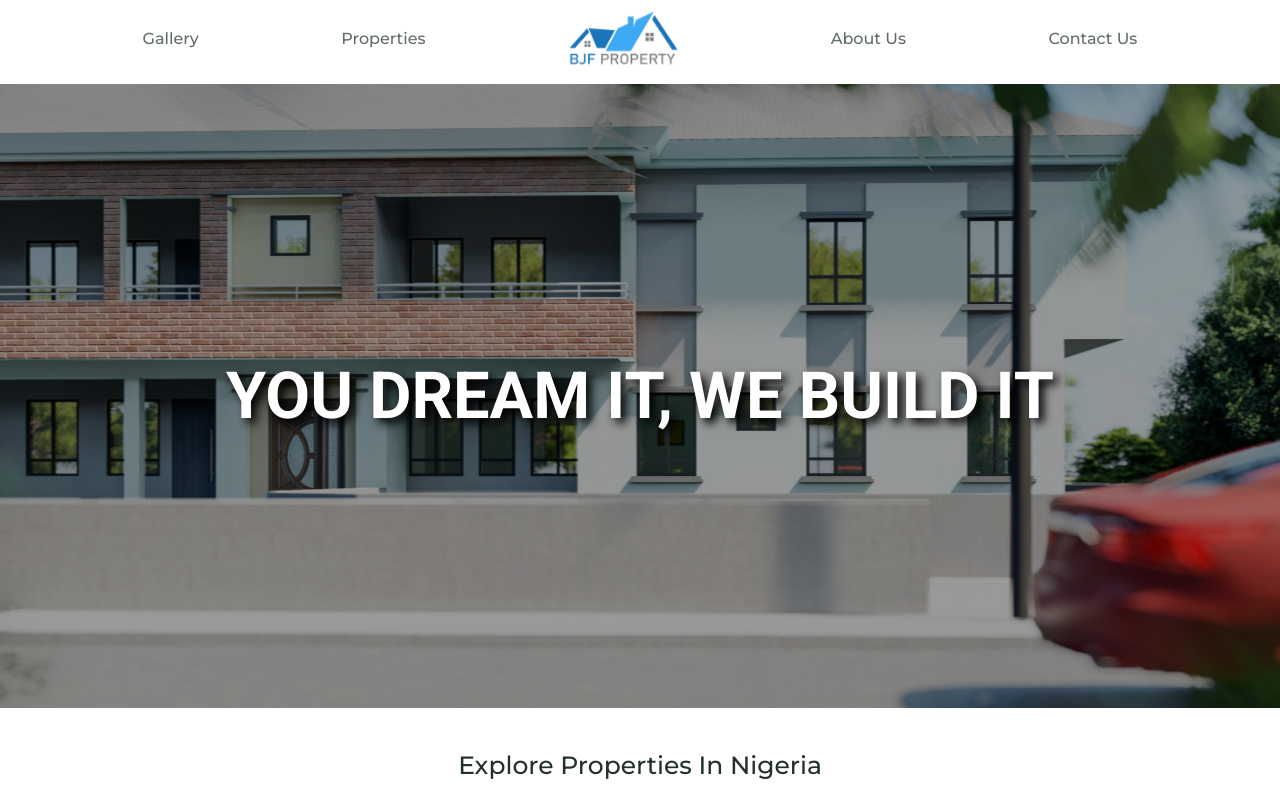
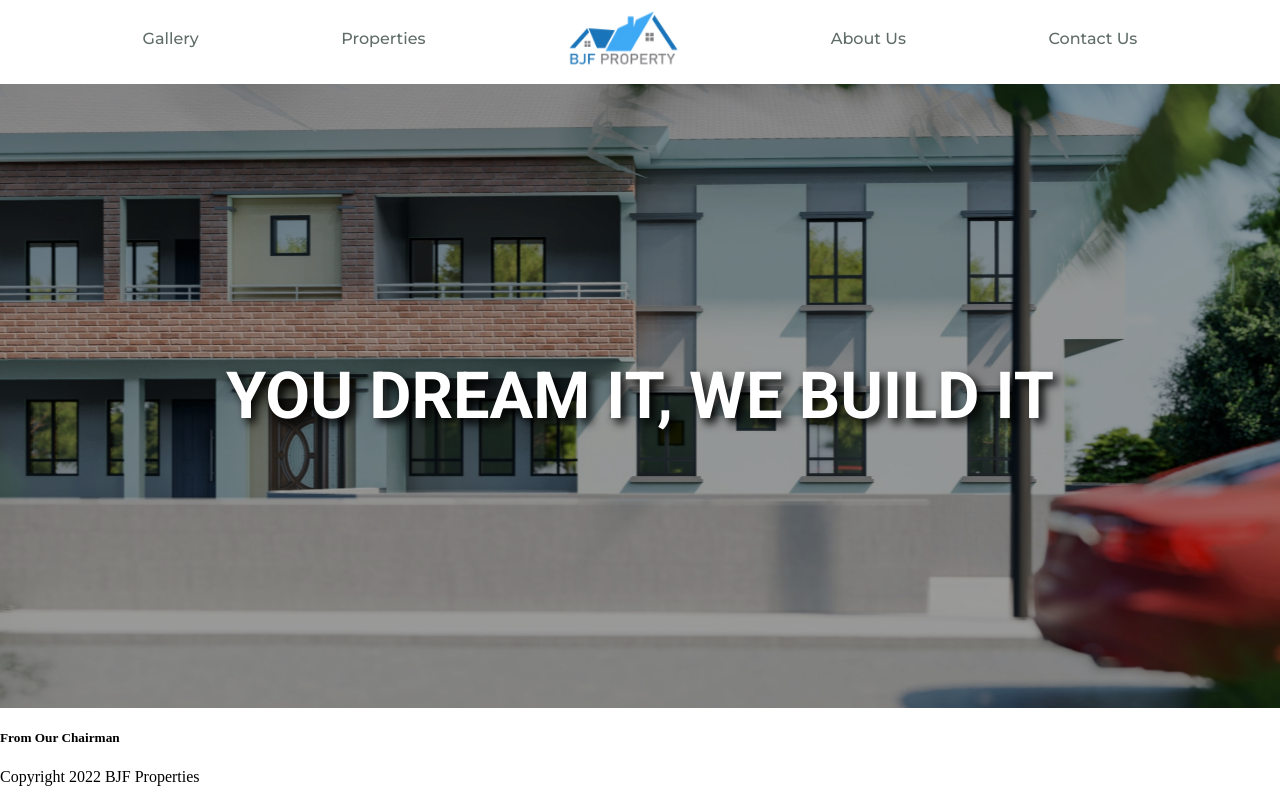
Before and after one commit to fayaio/telk, a Next.js app in the folder frontend/: page / in a window 1280 px wide. Shown: the top 800 px of the page. Built offline with nearby package versions, Linux system fonts and the light colour scheme; a web font is replaced by a local one.

Commit message:
changed explore section to Chairman's section

```diff
--- a/frontend/pages/index.js
+++ b/frontend/pages/index.js
@@ -20,18 +20,21 @@ export default function Home() {
         <h3 className={styles.bannerText}> YOU DREAM IT, WE BUILD IT</h3>
       </div>
 
-      {/* Explore Section */}
-      <div className={styles.exploreContainer}>
-        <h5 className={styles.exploreText}> Explore Properties In Nigeria</h5>
-        <div className={styles.exploreContent}></div>
+      {/* Chairman Section */}
+      <div className={styles.chairmanContainer}>
+        <h5 className={styles.chairmanText}> From Our Chairman </h5>
+        <div className={styles.chairmanContent}></div>
       </div>
 
+
+
+
       {/* Testimonials Section */}
-      <div className={styles.testimonialContainer}>
+      {/* <div className={styles.testimonialContainer}>
         <h5 className={styles.testimonialHeaderText}> Testimonials</h5>
         <p className={styles.testimonialSubHeaderText}> What our customers say about us</p>
 
-      </div>
+      </div> */}
 
       </div>
     </>
--- a/frontend/styles/Home.module.css
+++ b/frontend/styles/Home.module.css
@@ -32,7 +32,7 @@
   line-height: 130%;
 }
 
-@media screen and (max-width: 590px) {
+/* @media screen and (max-width: 590px) {
   .bannerText {
       font-size: 56px;
   }
@@ -66,12 +66,13 @@
   .bannerText {
       font-size: 13px;
   }
-}
+} */
 
 .exploreText{
-  text-align: center;
+  text-align: left;
   font-family: Montserrat;
-  font-size: 25px;
+  padding-left: 72px;
+  font-size: 21px;
   color: #22322B;
   font-weight: 500;
 }
```
